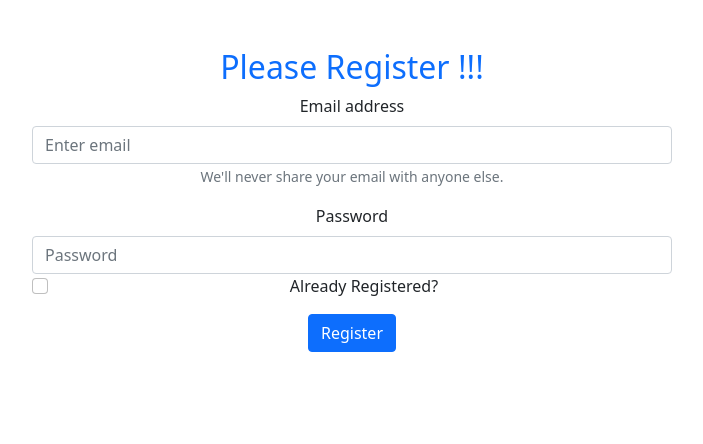
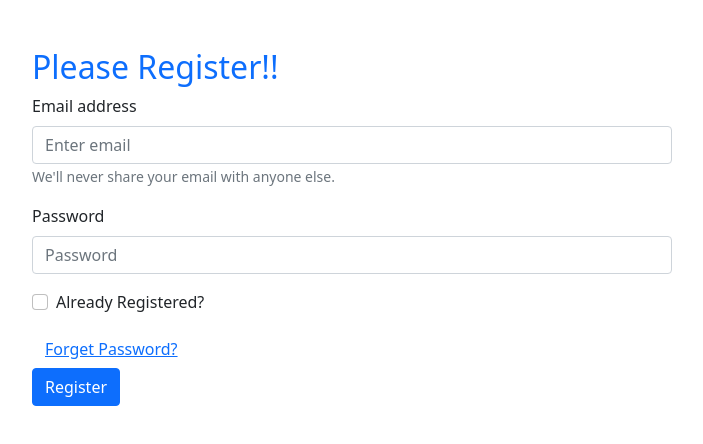
Before and after one commit to Pobarul-islam/email-password-authentication, a React (Create React App) app: page / in a window 1280 px wide. Shown: the top 444 px of the page, without its empty margins (288-991 px from the left). Built offline with nearby package versions, Linux system fonts and the light colour scheme.

Commit message:
some last commit

```diff
--- a/src/App.js
+++ b/src/App.js
@@ -1,18 +1,22 @@
-import { createUserWithEmailAndPassword, getAuth, signInWithEmailAndPassword } from "firebase/auth";
-
+import {
+  createUserWithEmailAndPassword,
+  getAuth,
+  sendEmailVerification,
+  sendPasswordResetEmail,
+  signInWithEmailAndPassword,
+} from "firebase/auth";
+import "bootstrap/dist/css/bootstrap.min.css";
 import "./App.css";
 import app from "./firebase.init";
-import "bootstrap/dist/css/bootstrap.min.css";
 import Form from "react-bootstrap/Form";
-import { Button } from "react-bootstrap";
+import Button from "react-bootstrap/Button";
 import { useState } from "react";
 
 const auth = getAuth(app);
 
 function App() {
-
   const [validated, setValidated] = useState(false);
-  const [registered, setRegistred] = useState(false);
+  const [registered, setRegistered] = useState(false);
   const [error, setError] = useState("");
   const [email, setEmail] = useState("");
   const [password, setPassword] = useState("");
@@ -24,9 +28,11 @@ function App() {
   const handlePasswordBlur = (event) => {
     setPassword(event.target.value);
   };
-  const handleRegisteredChange = event => {
-    setRegistred(event.target.value);
-}
+
+  const handleRegisteredChange = (event) => {
+    setRegistered(event.target.checked);
+  };
+
   const handleFormSubmit = (event) => {
     event.preventDefault();
     const form = event.currentTarget;
@@ -34,46 +40,59 @@ function App() {
       event.stopPropagation();
       return;
     }
+
     if (!/(?=.*?[#?!@$%^&*-])/.test(password)) {
       setError("Password Should contain at least one special character");
       return;
     }
+    setValidated(true);
+    setError("");
+
     if (registered) {
+      console.log(email, password);
       signInWithEmailAndPassword(auth, email, password)
-        .then(result => {
+        .then((result) => {
           const user = result.user;
           console.log(user);
         })
-        .catch(error => {
+        .catch((error) => {
           console.error(error);
           setError(error.message);
-      })
-    }
-    else {
+        });
+    } else {
       createUserWithEmailAndPassword(auth, email, password)
         .then((result) => {
           const user = result.user;
           console.log(user);
           setEmail("");
           setPassword("");
+          verifyEmail();
         })
         .catch((error) => {
-          console.log(error);
+          console.error(error);
           setError(error.message);
         });
     }
 
-    setValidated(true);
-    setError("");
-
-
-    console.log("form submited", email, password);
     event.preventDefault();
   };
+
+  const handlePasswordReset = () => {
+    sendPasswordResetEmail(auth, email).then(() => {
+      console.log("email sent");
+    });
+  };
+
+  const verifyEmail = () => {
+    sendEmailVerification(auth.currentUser).then(() => {
+      console.log("Email Verification Sent");
+    });
+  };
+
   return (
-    <div className="App">
-      <div className="registrationm w-50 mx-auto mt-5">
-        <h2 className="text-primary">Please {registered ? 'Login': 'Register' } !!!</h2>
+    <div>
+      <div className="registration w-50 mx-auto mt-5">
+        <h2 className="text-primary">Please {registered ? "Login" : "Register"}!!</h2>
         <Form noValidate validated={validated} onSubmit={handleFormSubmit}>
           <Form.Group className="mb-3" controlId="formBasicEmail">
             <Form.Label>Email address</Form.Label>
@@ -83,12 +102,11 @@ function App() {
               placeholder="Enter email"
               required
             />
-
             <Form.Text className="text-muted">
               We'll never share your email with anyone else.
             </Form.Text>
             <Form.Control.Feedback type="invalid">
-              Please provide a valid Email.
+              Please provide a valid email.
             </Form.Control.Feedback>
           </Form.Group>
 
@@ -101,9 +119,9 @@ function App() {
               required
             />
             <Form.Control.Feedback type="invalid">
-              Please provide a valid Password.
+              Please provide a valid password.
             </Form.Control.Feedback>
-
+          </Form.Group>
           <Form.Group className="mb-3" controlId="formBasicCheckbox">
             <Form.Check
               onChange={handleRegisteredChange}
@@ -111,10 +129,13 @@ function App() {
               label="Already Registered?"
             />
           </Form.Group>
-          </Form.Group>
           <p className="text-danger">{error}</p>
+          <Button onClick={handlePasswordReset} variant="link">
+            Forget Password?
+          </Button>
+          <br />
           <Button variant="primary" type="submit">
-           {registered? 'Login' : 'Register'}
+            {registered ? "Login" : "Register"}
           </Button>
         </Form>
       </div>
```
Lines whose indentation alone changed are shown as unchanged.
